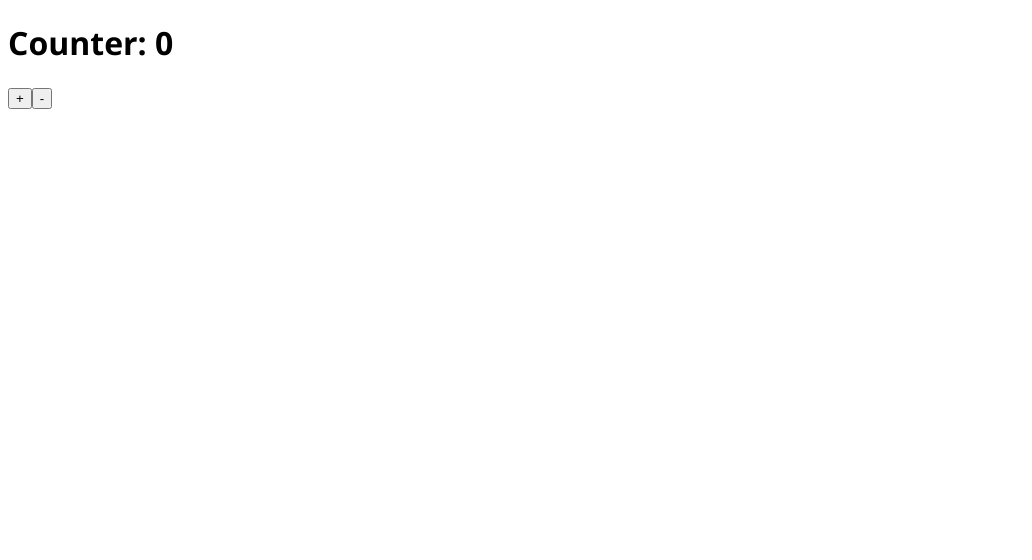
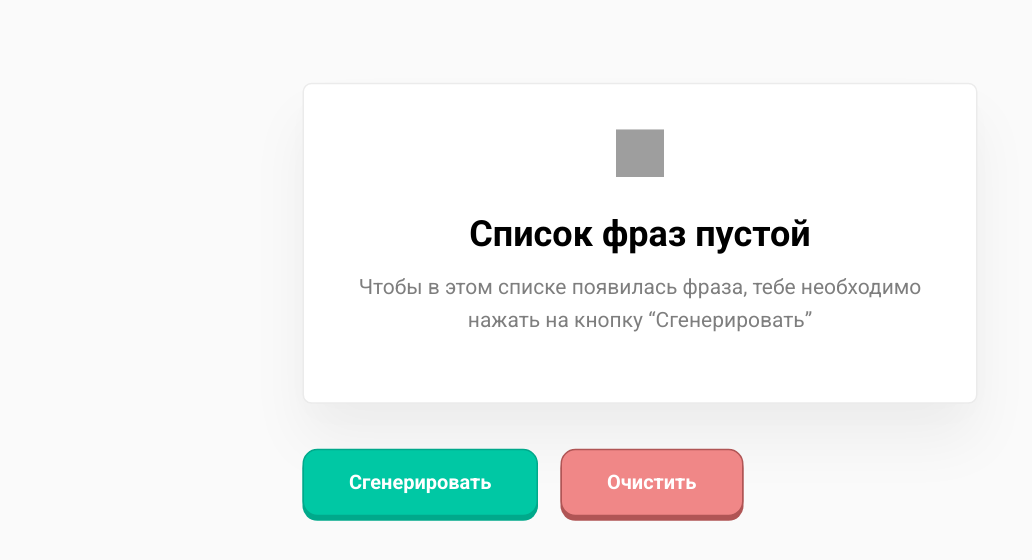
Before and after one commit to LEXXSAS/mentor-tutorial, a React (Create React App) app: page / in a window 1280 px wide. Shown: the top 560 px of the page, without its empty margins (0-1032 px from the left). Built offline with nearby package versions, Linux system fonts and the light colour scheme; grey boxes are pictures that could not be loaded.

Commit message:
Сделал урок 4 Генератор случайных фраз

```diff
--- /dev/null
+++ b/src/tutorial-4-gen-phrases/App.css
@@ -0,0 +1,76 @@
+* {
+    font-family: "Roboto";
+    box-sizing: border-box;
+  }
+
+  body {
+    background-color: #FAFAFA;
+  }
+
+  .wrapper {
+    width: 450px;
+    margin: 50px auto;
+    transform: scale(1.5) translateY(70px);
+  }
+
+  .list {
+    max-height: 400px;
+    overflow: auto;
+    padding: 30px;
+    margin-bottom: 30px;
+  }
+
+  .btn {
+    height: 45px;
+    padding: 0 30px;
+    border: 0;
+    border-radius: 10px;
+    margin-right: 15px;
+    font-weight: 600;
+    cursor: pointer;
+    transition: all 0.15s ease;
+  }
+  .btn:active {
+    transform: translateY(2px);
+    box-shadow: none;
+  }
+  .btn_generate {
+    background-color: #00C8A4;
+    color: #fff;
+    box-shadow: 0 3px 0 #00A98B;
+    border: 1px solid #00A98B;
+  }
+  .btn_clear {
+    background-color: #F08787;
+    box-shadow: 0 3px 0 #B05555;
+    border: 1px solid #B05555;
+    color: #fff;
+  }
+
+  .block {
+    padding: 15px 30px;
+    background: #FFFFFF;
+    border: 1px solid #EBEBEB;
+    box-sizing: border-box;
+    box-shadow: 0px 9px 24px rgba(0, 0, 0, 0.01), 0px 25px 40px rgba(0, 0, 0, 0.05);
+    border-radius: 6px;
+    margin-bottom: 30px;
+  }
+  .block h3 {
+    font-size: 18px;
+  }
+
+  .empty-block {
+    text-align: center;
+    padding: 30px;
+  }
+  .empty-block h2 {
+    font-size: 24px;
+    margin-bottom: 0;
+  }
+  .empty-block p {
+    margin-top: 10px;
+    font-size: 14px;
+    opacity: 0.5;
+    line-height: 22px;
+  }
--- /dev/null
+++ b/src/tutorial-4-gen-phrases/App.js
@@ -0,0 +1,126 @@
+import React from 'react'
+import EmptyBlock from './components/EmptyBlock';
+import Phrase from './components/Phrase';
+
+function App() {
+
+    // массивы
+    const arrOne = [
+        "абсолютный",
+        "адский",
+        "азартный",
+        "активный",
+        "ангельский",
+        "астрономический",
+        "баснословный",
+        "безбожный",
+        "безбрежный",
+        "безвозвратный",
+        "безграничный",
+        "бездонный",
+        "бездушный",
+        "безжалостный",
+        "замечательно",
+        "замечательный",
+        "записной",
+        "запредельный",
+        "заядлый",
+        "звериный",
+        "зверский",
+        "зеленый",
+        "злой",
+        "злостный",
+        "значительный",
+        "неоспоримый",
+        "неотразимый",
+        "неоценимый",
+        "непередаваемый"
+      ];
+
+      const arrTwo = [
+        "лгун",
+        "день",
+        "конь",
+        "олень",
+        "человек",
+        "программист",
+        "ребёнок",
+        "конец",
+        "город",
+        "дурак"
+      ];
+
+      const [arrZero, setArrZero] = React.useState([]);
+
+      // основная функция для генерации фраз
+      const genPhrase = () => {
+        // генерируем рандомное число по количеству длины массива минус 1
+        const arrOneLength = arrOne.length - 1;
+        const randNumberArrOne = Math.floor(Math.random() * arrOneLength);
+        // чисел и данных из массива нужно два поэтому генерируем два разных числа
+        const randNumberArrOneDouble = Math.floor(Math.random() * arrOneLength);
+        // чтобы вырезать только одно значение из массива с помощью метода slice
+        // нужен индекс следующего числа от того, который будем вырезать
+        const forSliceEndNumber = randNumberArrOne + 1;
+        const forSliceEndNumberTwo = randNumberArrOneDouble + 1;
+
+        // делаем тоже самое для второго массива
+        const arrTwoLength = arrTwo.length - 1;
+        const randNumberArrTwo = Math.floor(Math.random() * arrTwoLength);
+        const forSliceEndNumberArrTwo = randNumberArrTwo + 1;
+
+        // вырезаем два значения из первого массива по индексу
+        const onePhrase = arrOne.slice(randNumberArrOne, forSliceEndNumber);
+        const onePhraseTwoWord = arrOne.slice(randNumberArrOneDouble, forSliceEndNumberTwo);
+
+        // вырезаем одно значение из второго массива по индексу
+        const twoPhrase = arrTwo.slice(randNumberArrTwo, forSliceEndNumberArrTwo);
+
+        // объединяем вырезанные значения в один массив
+        const finalPhrase = [...onePhraseTwoWord, ...onePhrase, ...twoPhrase];
+
+        // передаем в конец пустого массива arrZero получившийся массив
+        // при каждом нажатии кнопки действие повторяется
+        // к массиву arrZero добавляется еще один массив
+        setArrZero([...arrZero, finalPhrase]);
+
+      }
+
+      // при нажатии очистить очищаем массив
+      const clearArr = () => {
+       setArrZero([]);
+      }
+
+
+      // альтернативный вариант определения пустой ли массив
+      // для дальнейшего использования на отображении компонентов
+
+      // const [isTrue, setIsTrue] = React.useState(true);
+
+      // React.useEffect(() => {
+      //   if (arrZero.length === 0) {
+      //     setIsTrue(false);
+      //   } else {
+      //     setIsTrue(true);
+      //   }
+      // }, [arrZero])
+
+
+  return (
+    <div className="App">
+    <div className="wrapper">
+
+        {(arrZero.length === 0) ? <EmptyBlock/> : <div className="list">
+        {arrZero.map((value) => {
+          return <Phrase key={value} arrZero={value.join(' ')} />
+        })}
+        </div>}
+
+        <button onClick={() => genPhrase()} className="btn btn_generate">Сгенерировать</button>
+        <button onClick={() => clearArr()} className="btn btn_clear">Очистить</button>
+    </div>
+    </div>
+  );
+}
+
+export default App;
--- /dev/null
+++ b/src/tutorial-4-gen-phrases/components/EmptyBlock.jsx
@@ -0,0 +1,15 @@
+import React from 'react'
+
+function EmptyBlock() {
+
+
+
+    return (
+        <div className="block empty-block"><img src="https://res.cloudinary.com/dfnhxiq6j/image/upload/v1640354646/ghost_lztiyl.png" width="32px" height="32px" alt="Ghost" />
+            <h2>Список фраз пустой</h2>
+            <p>Чтобы в этом списке появилась фраза, тебе необходимо нажать на кнопку “Сгенерировать”</p>
+        </div>
+    );
+}
+
+export default EmptyBlock;
--- /dev/null
+++ b/src/tutorial-4-gen-phrases/components/Phrase.jsx
@@ -0,0 +1,14 @@
+import React from 'react'
+
+const Phrase = ({arrZero}) => {
+
+
+    return (
+            <div className="block"><h3>{arrZero}</h3></div>
+        // <div className="list">
+        //     <div className="block"><h3>{arrZero}</h3></div>
+        // </div>
+    );
+}
+
+export default Phrase;
```
Also changed, not shown: src/index.js (+5 -2 lines), src/mentorthree/App.js (added, +59 -0 lines).
